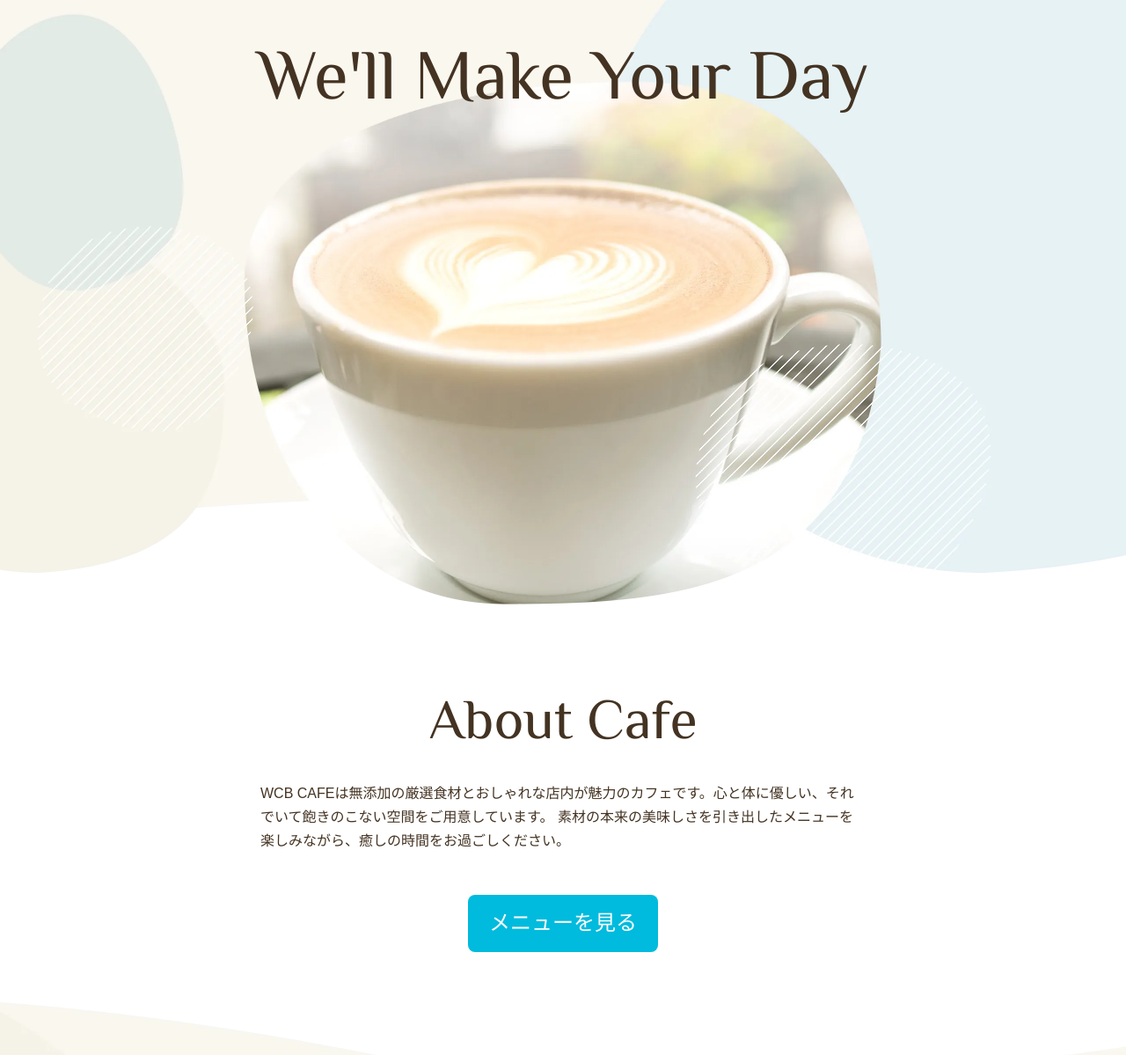
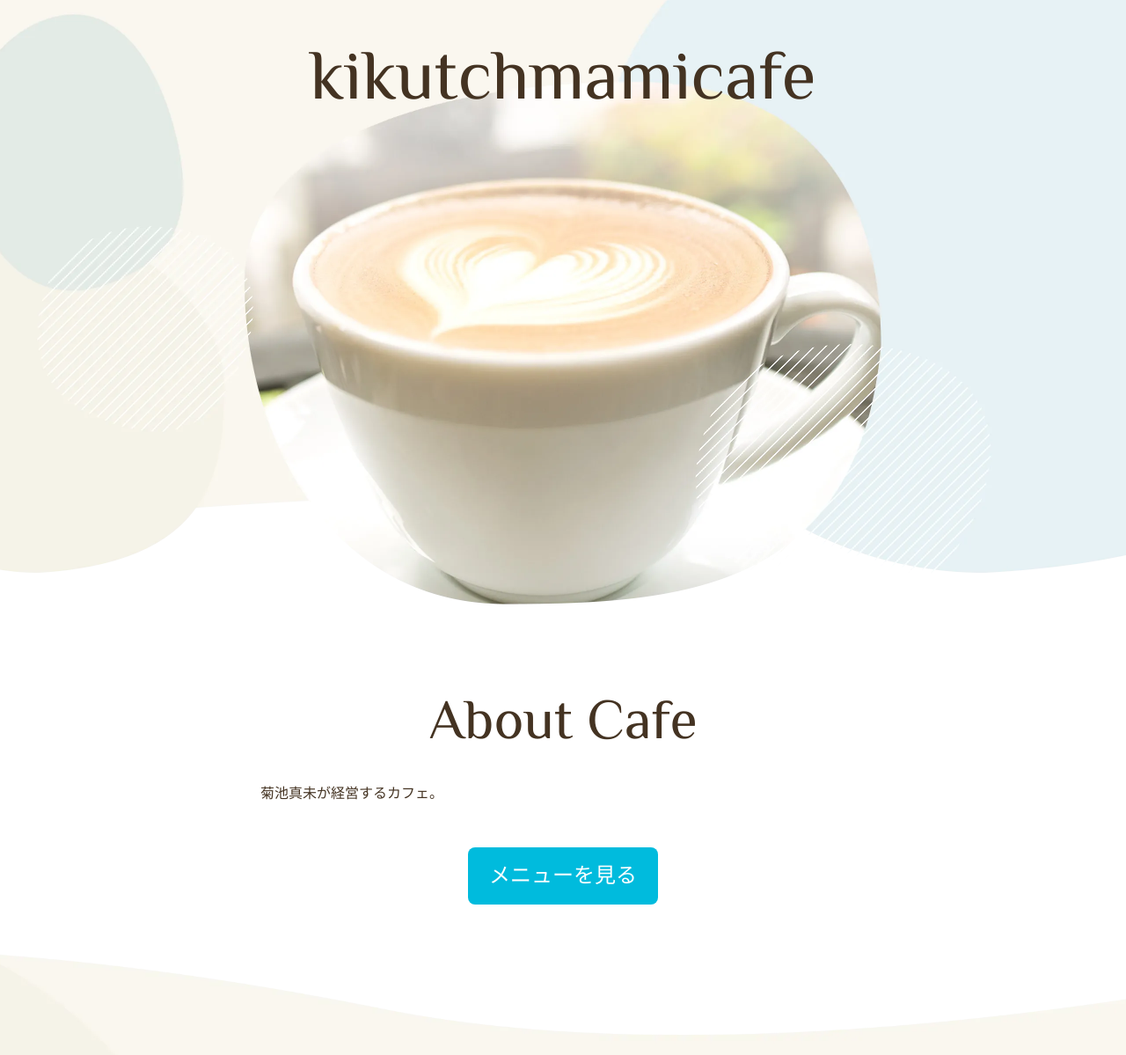
Before and after one commit to mamimumemo19930405-prog/cafe1127, a plain HTML site: page index.html in a window 1280 px wide. Shown: the part 101-1300 px from the top of the page at 88% size. Drawn offline with Linux system fonts and the light colour scheme; some packages are replaced by stand-ins of ours; files that its build step writes are made by us from their sources; files whose address does not match are found by name.

Commit message:
Update index.html

```diff
--- a/index.html
+++ b/index.html
@@ -2,8 +2,8 @@
 <html lang="ja">
     <head>
         <meta charset="utf-8">
-        <title>WCB Cafe</title>
-        <meta name="description" content="ブレンドコーヒーとヘルシーなオーガニックフードを提供するカフェ">
+        <title>kikuthimamicafe</title>
+        <meta name="description" content="菊池真未カフェ">
         <meta name="viewport" content="width=device-width, initial-scale=1">
 
     <!-- ファビコン -->
@@ -35,14 +35,13 @@
                     </ul>
                 </nav>
             </header>
-            <h2 class="page-title font-english">We'll Make Your Day</h2>
+            <h2 class="page-title font-english">kikutchmamicafe</h2>
         </div>
 
         <section class="about">
             <h3 class="heading-large font-english">About Cafe</h3>
             <p>
-                WCB CAFEは無添加の厳選食材とおしゃれな店内が魅力のカフェです。心と体に優しい、それでいて飽きのこない空間をご用意しています。
-                素材の本来の美味しさを引き出したメニューを楽しみながら、癒しの時間をお過ごしください。
+                菊池真未が経営するカフェ。
             </p>
             <div class="align-center">
                 <a class="btn" href="menu.html">メニューを見る</a>
```
